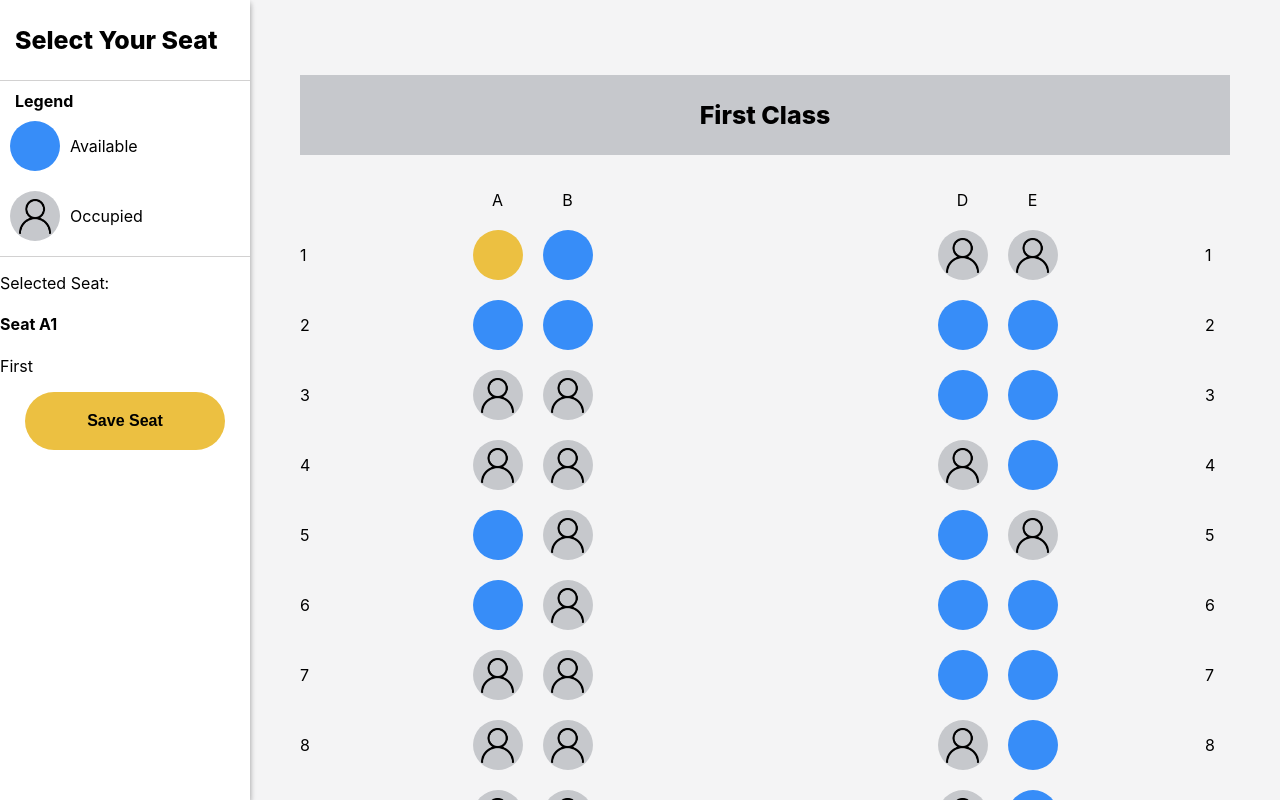
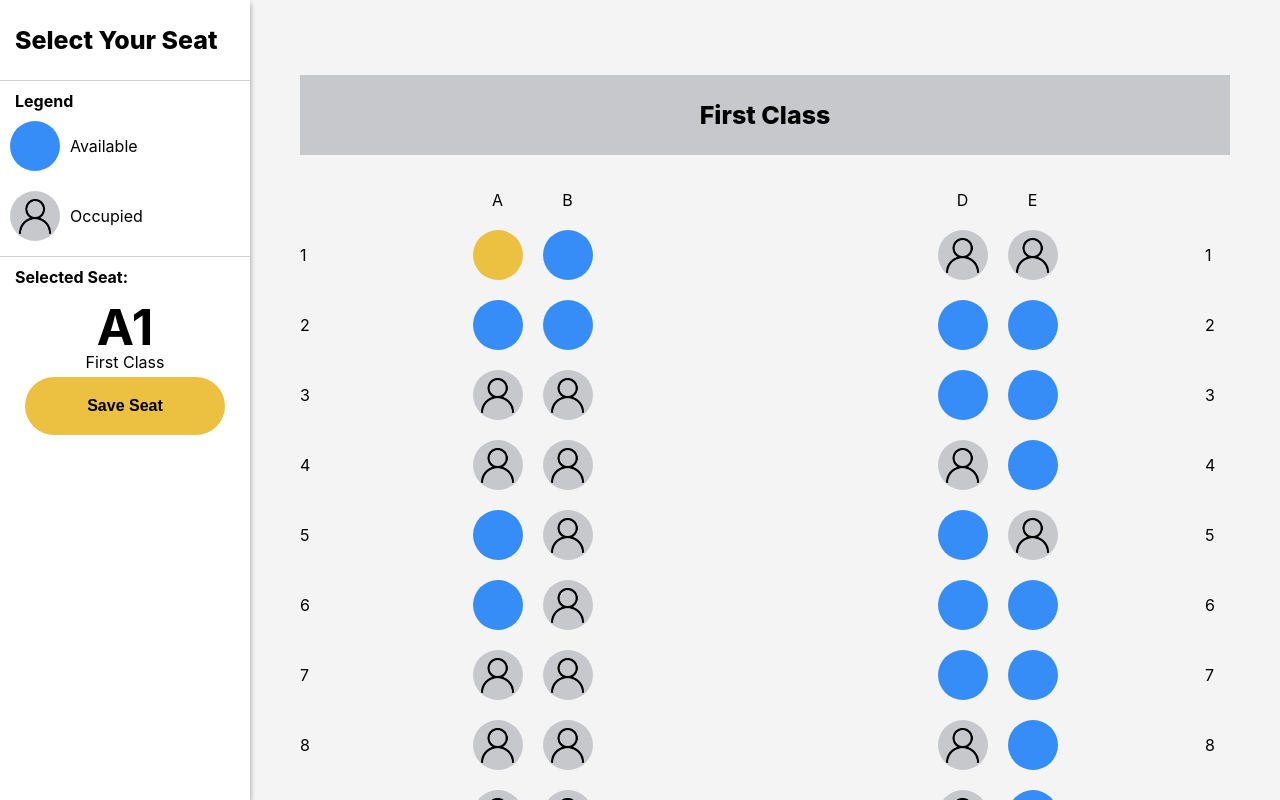
Before and after one commit to nbond211/lola_seats, a React (Create React App) app: page / in a window 1280 px wide. Both pictures are taken after a click on the element 497 px from the left and 255 px from the top of the page. Built offline with nearby package versions, Linux system fonts and the light colour scheme.

Commit message:
styles Selected Seat Section in SideBar component

```diff
--- a/src/components/SideBar/SideBar.css
+++ b/src/components/SideBar/SideBar.css
@@ -36,3 +36,28 @@
 .disabledButton {
     background-color: var(--button-disabled-color);
 }
+
+.selectedSeatSection {
+    padding: 10px 0 5px 0;
+    height: 105px;
+}
+
+.selectedSeatTitle {
+    font-size: 16px;
+    margin: 0 0 0 15px;
+}
+
+.selectedSeatId {
+    font-size: 50px;
+    margin: 10px;
+    text-align: center;
+}
+
+.selectedSeatClass {
+    text-align: center;
+    margin: -15px 0 0 0;
+}
+
+.noSeatSelected {
+    text-align: center;
+}
--- a/src/components/SideBar/index.js
+++ b/src/components/SideBar/index.js
@@ -13,16 +13,17 @@ class SideBar extends Component {
     if (selectedSeat) {
       selectedSeatSection = (
         <div className="selectedSeatSection">
-          <p>Selected Seat:</p>
-          <h4>Seat {selectedSeatId}</h4>
-          <p>{selectedSeat.class}</p>
+          <h6 className="selectedSeatTitle">Selected Seat:</h6>
+          <h4 className="selectedSeatId">{selectedSeatId}</h4>
+          <p className="selectedSeatClass">{selectedSeat.class} Class</p>
         </div>
       );
     }
     else {
       selectedSeatSection = (
         <div className="selectedSeatSection">
-          <h4>No Seat Selected</h4>
+          <h6 className="selectedSeatTitle">Selected Seat:</h6>
+          <h4 className="selectedSeatId">None</h4>
         </div>
       );
     }
```
